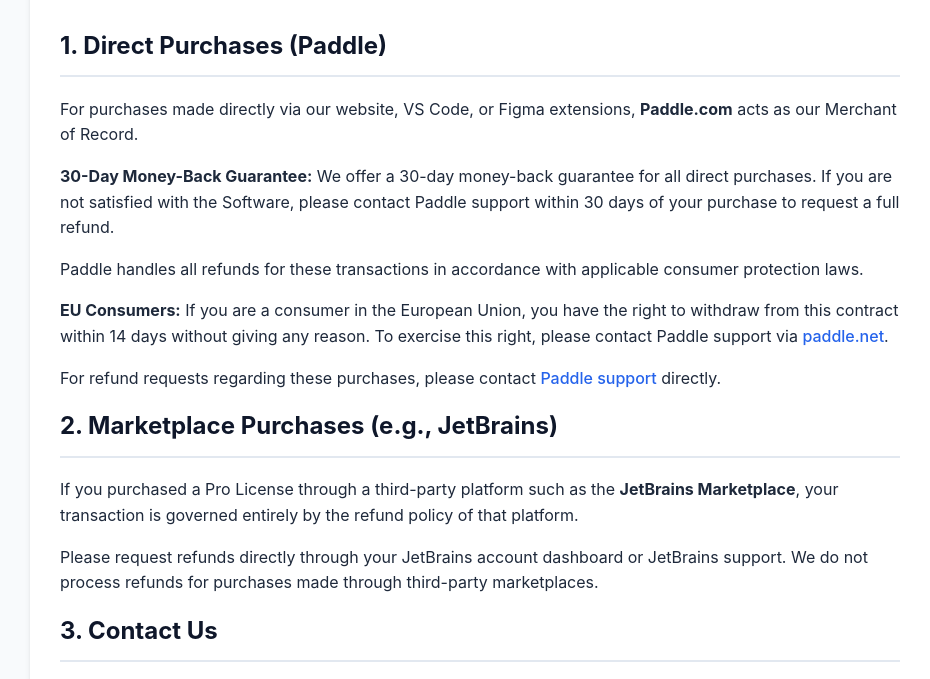
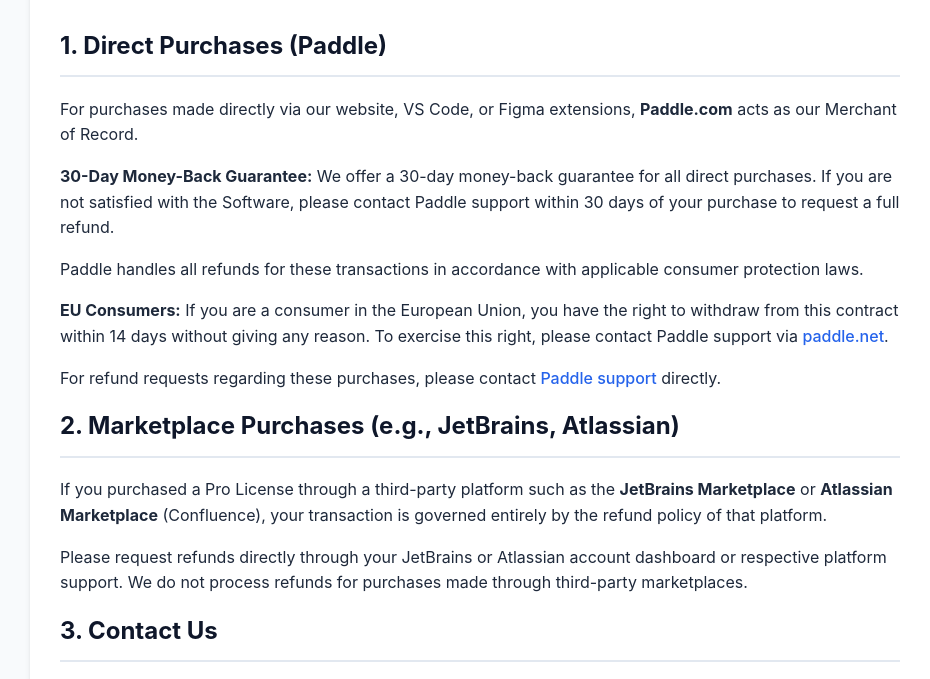
Before and after one commit to haizy-labs/haizy-labs.github.io, a plain HTML site: page refund.html in a window 1280 px wide. Shown: the part 253-932 px from the top of the page, without its empty margins (160-1090 px from the left). Drawn offline with Linux system fonts and the light colour scheme.

Commit message:
add Confluence platform card and update policy pages

```diff
--- a/refund.html
+++ b/refund.html
@@ -24,9 +24,9 @@
             <p><strong>EU Consumers:</strong> If you are a consumer in the European Union, you have the right to withdraw from this contract within 14 days without giving any reason. To exercise this right, please contact Paddle support via <a href="https://paddle.net">paddle.net</a>.</p>
             <p>For refund requests regarding these purchases, please contact <a href="https://paddle.com/support">Paddle support</a> directly.</p>
 
-            <h2>2. Marketplace Purchases (e.g., JetBrains)</h2>
-            <p>If you purchased a Pro License through a third-party platform such as the <strong>JetBrains Marketplace</strong>, your transaction is governed entirely by the refund policy of that platform.</p>
-            <p>Please request refunds directly through your JetBrains account dashboard or JetBrains support. We do not process refunds for purchases made through third-party marketplaces.</p>
+            <h2>2. Marketplace Purchases (e.g., JetBrains, Atlassian)</h2>
+            <p>If you purchased a Pro License through a third-party platform such as the <strong>JetBrains Marketplace</strong> or <strong>Atlassian Marketplace</strong> (Confluence), your transaction is governed entirely by the refund policy of that platform.</p>
+            <p>Please request refunds directly through your JetBrains or Atlassian account dashboard or respective platform support. We do not process refunds for purchases made through third-party marketplaces.</p>
 
             <h2>3. Contact Us</h2>
             <p>If you need assistance with a refund, experience technical issues, or have any questions, please contact our support team at <a href="mailto:jiuzhouhai@gmail.com">jiuzhouhai@gmail.com</a>.</p>
```
Also changed, not shown: index.html (+6 -0 lines), privacy.html (+1 -1 lines).
